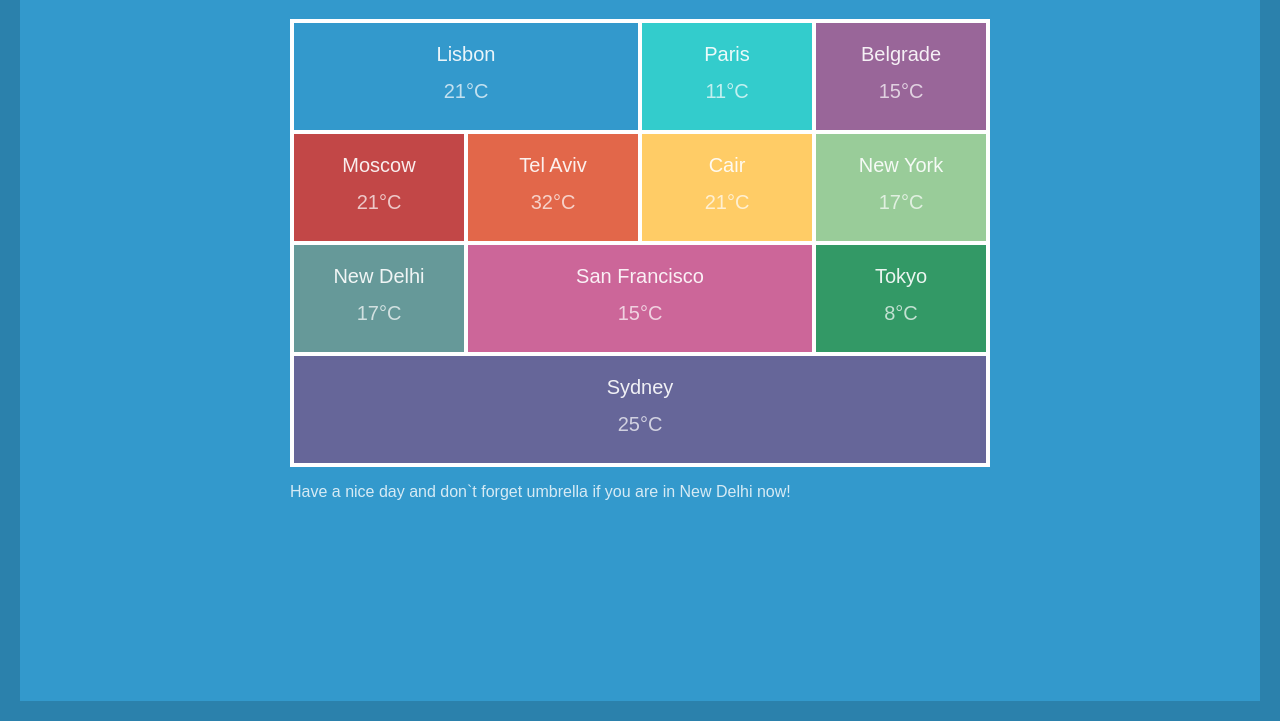
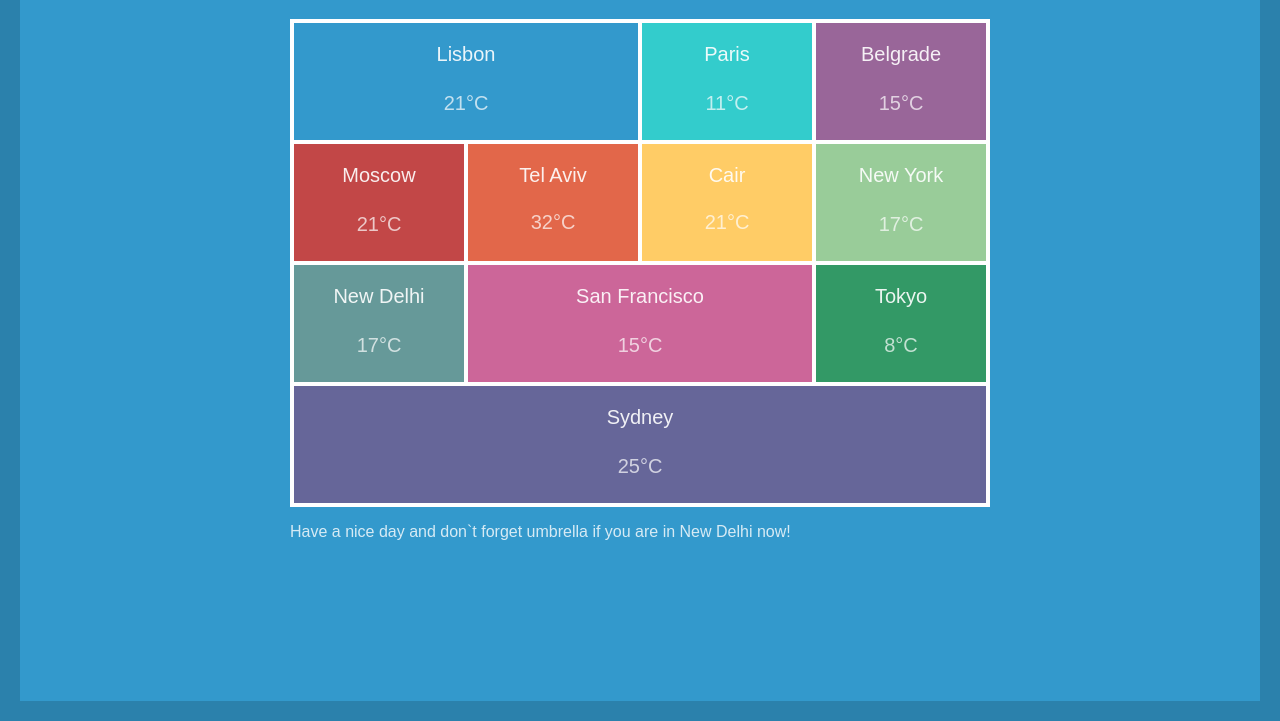
Before and after one commit to Svyatoslav-Strus/Beetroot, a plain HTML site: page css-weather-forecast/index.html in a window 1280 px wide. Shown: the part 79-800 px from the top of the page. Drawn offline with Linux system fonts and the light colour scheme; some icons are missing.

Commit message:
css-weather-forecast

```diff
--- a/css-weather-forecast/Styles.css
+++ b/css-weather-forecast/Styles.css
@@ -47,12 +47,13 @@ i{
 }
 .title{
     opacity: 0.9;
-    margin-top: 20px;
-    margin-bottom: 10px;
+    margin: 20px;
+}
+span{
+    vertical-align: middle;
 }
 .value{
-    margin-bottom: 20px;
-    margin-top: 10px;
+    margin: 20px;
     opacity: 0.7;
     vertical-align: middle;
 }
--- a/css-weather-forecast/index.html
+++ b/css-weather-forecast/index.html
@@ -16,28 +16,28 @@
             <li class="lisbon">
                 <p class="title">Lisbon</p>
                 <p class="value">
-                    21&#176C
+                    <span>21&#176C</span>
                     <i class="wi wi-day-sunny"></i>
                 </p>
             </li>
             <li class="paris">
                 <p class="title">Paris</p>
                 <p class="value">
-                    11&#176C
+                    <span>11&#176C</span>
                     <i class="wi wi-night-rain-mix"></i>
                 </p>
             </li>
             <li class="belgrade">
                 <p class="title">Belgrade</p>
                 <p class="value">
-                    15&#176C
+                    <span>15&#176C</span>
                     <i class="wi wi-day-cloudy"></i>
                 </p>
             </li>
             <li class="moscow">
                 <p class="title">Moscow</p>
                 <p class="value">
-                    21&#176C
+                    <span>21&#176C</span>
                     <i class="wi wi-day-cloudy-high"></i>
                 </p>
             </li>
@@ -58,35 +58,35 @@
             <li class="new_york">
                 <p class="title">New York</p>
                 <p class="value">
-                    17&#176C
+                    <span>17&#176C</span>
                     <i class="wi wi-day-sleet-storm"></i>
                 </p>
             </li>
             <li class="new_delhi">
                 <p class="title">New Delhi</p>
                 <p class="value">
-                    17&#176C
+                    <span>17&#176C</span>
                     <i class="wi wi-rain-wind"></i>
                 </p>
             </li>
             <li class="san_francisco">
                 <p class="title">San Francisco</p>
                 <p class="value">
-                    15&#176C
+                    <span>15&#176C</span>
                     <i class="wi wi-day-cloudy"></i>
                 </p>
             </li>
             <li class="tokyo">
                 <p class="title">Tokyo</p>
                 <p class="value">
-                    8&#176C
+                    <span>8&#176C</span>
                     <i class="wi wi-night-clear"></i>
                 </p>
             </li>
             <li class="sydney">
                 <p class="title">Sydney</p>
                 <p class="value">
-                    25&#176C
+                    <span>25&#176C</span>
                     <i class="wi wi-night-partly-cloudy"></i>
                 </p>
             </li>
```
